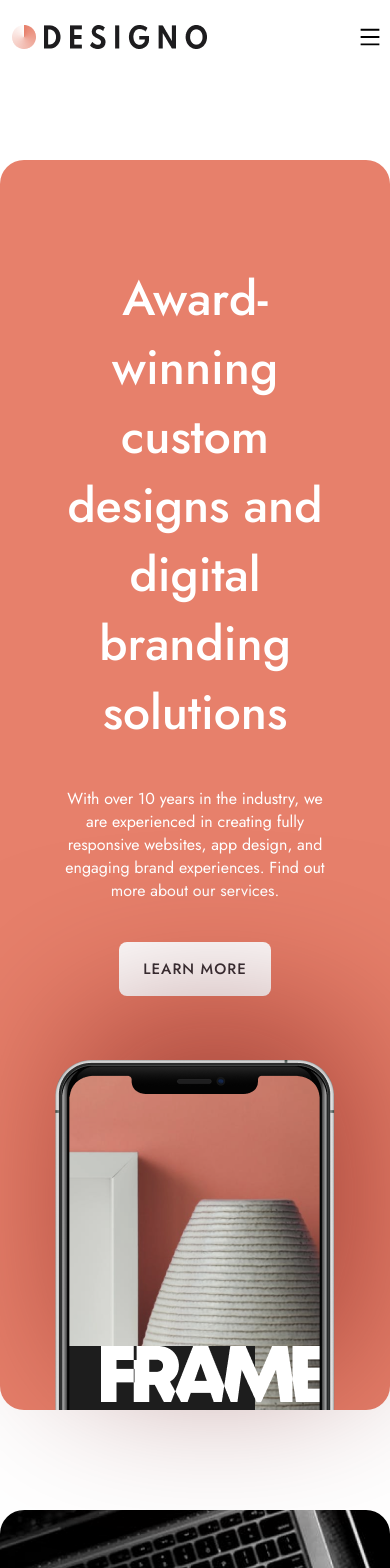
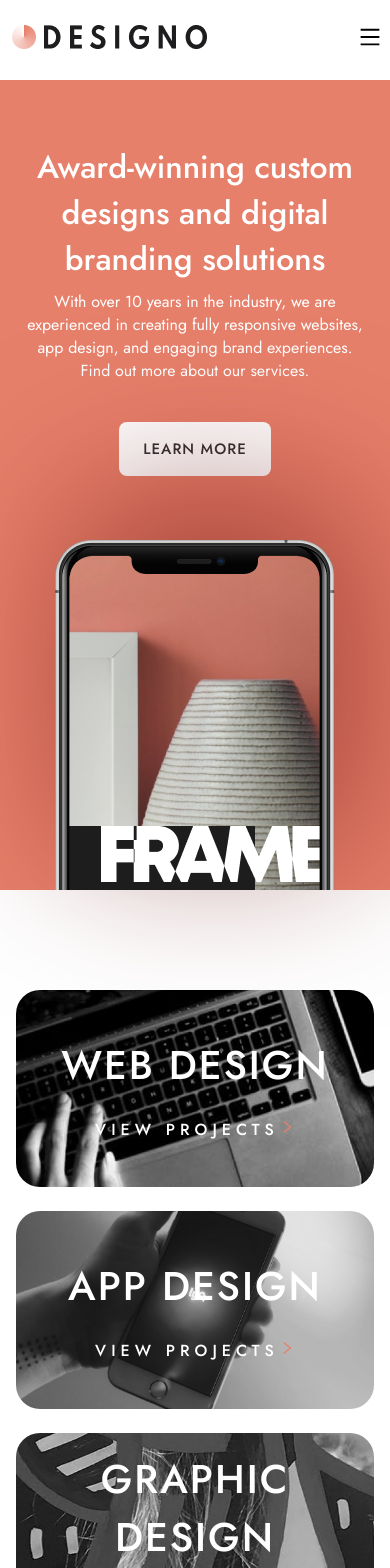
Before and after one commit to DanyloOhurtsov/Designo, a React (Create React App) app: page / in a window 390 px wide. Shown: the top 1568 px of the page. Built offline with nearby package versions, Linux system fonts and the light colour scheme; the HTML template or start-up script is replaced by a standard one.

Commit message:
HomePage | Mobile Adaptation
Changes:
- add media queries to HomePage for mobile adaptation

```diff
--- a/src/pages/HomePage/homePage.module.scss
+++ b/src/pages/HomePage/homePage.module.scss
@@ -1,9 +1,10 @@
 @import "../../mainStyles.module.scss";
 
 .homePage {
-    max-width: 1110px;
+    max-width: calc(1110px + 32px);
     margin: 0 auto;
     margin-top: 80px;
+    padding: 0 16px;
     .heroSectionHome {
         * {
             transition: 250ms;
@@ -141,11 +142,6 @@
             display: flex;
             flex-direction: column;
             gap: 24px;
-            transition: 250ms;
-            * {
-                transition: 250ms;
-            }
-
             .webDesign,
             .appDesign,
             .graphicDesign {
@@ -176,20 +172,46 @@
                     letter-spacing: $spacing_5;
                     text-transform: uppercase;
                     background: none;
-                    span {
-                        color: $color_Peach;
-                    }
                 }
             }
             .webDesign {
-                background-image: url("../../content/images/webDesign.png");
+                background-size: cover;
+                background-repeat: no-repeat;
             }
             .appDesign {
-                background-image: url("../../content/images/appDesign.png");
+                background-size: cover;
+                background-repeat: no-repeat;
             }
             .graphicDesign {
-                background-image: url("../../content/images/graphicDesign.png");
+                background-size: cover;
+                background-repeat: no-repeat;
             }
         }
     }
 }
+
+@media screen and (max-width: 475px) {
+    .homePage {
+        margin: 0 auto;
+        margin-top: 0;
+        padding: 0;
+        .heroSectionHome {
+            border-radius: 0;
+            .textContentHero {
+                padding: 64px 24px;
+                width: 100%;
+                height: fit-content;
+                .title1 {
+                    margin-top: 0;
+                    font-size: $size_32;
+                }
+                .subtitle {
+                    margin-top: 8px;
+                }
+            }
+        }
+        .linksSectionHome {
+            padding: 0 16px;
+        }
+    }
+}
```
